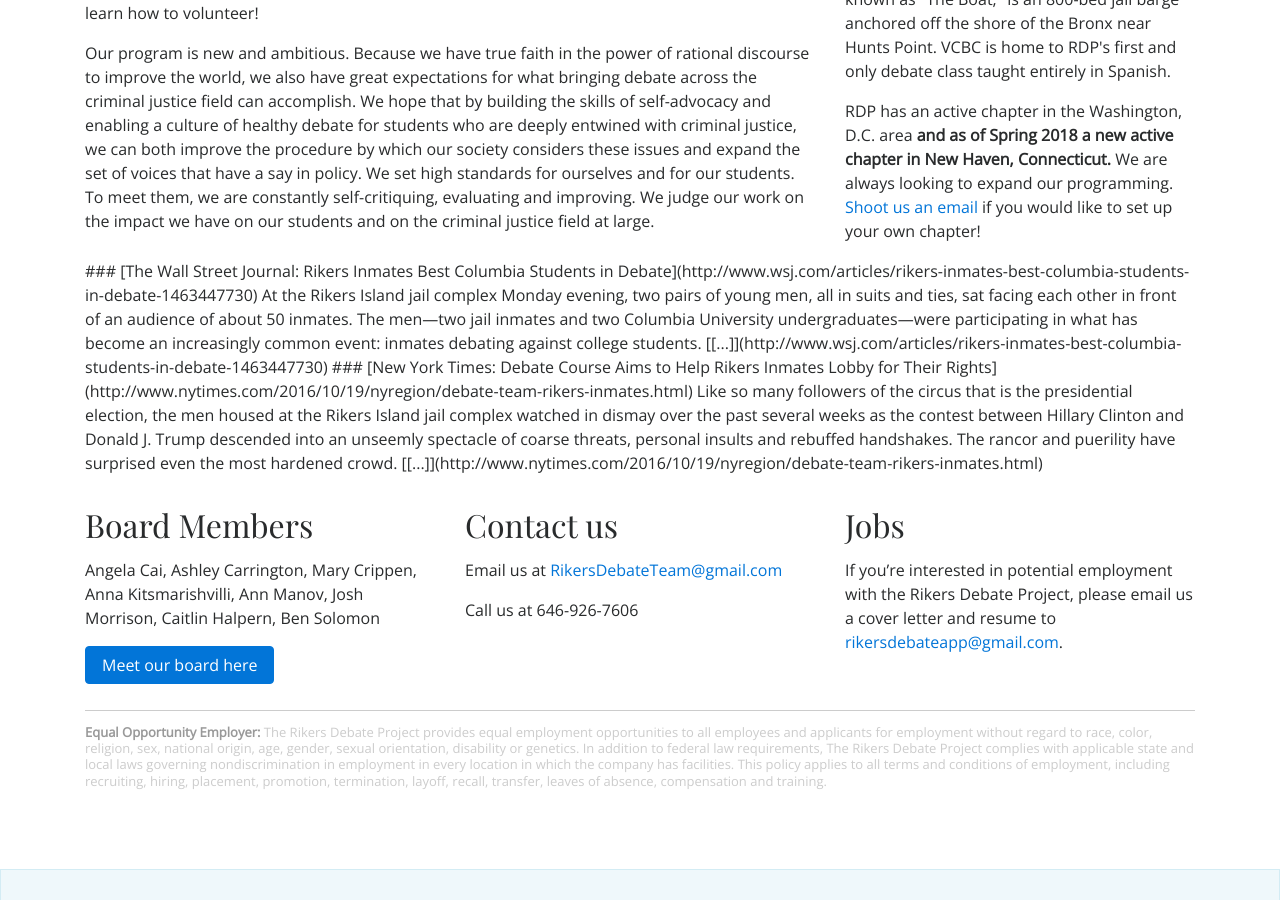
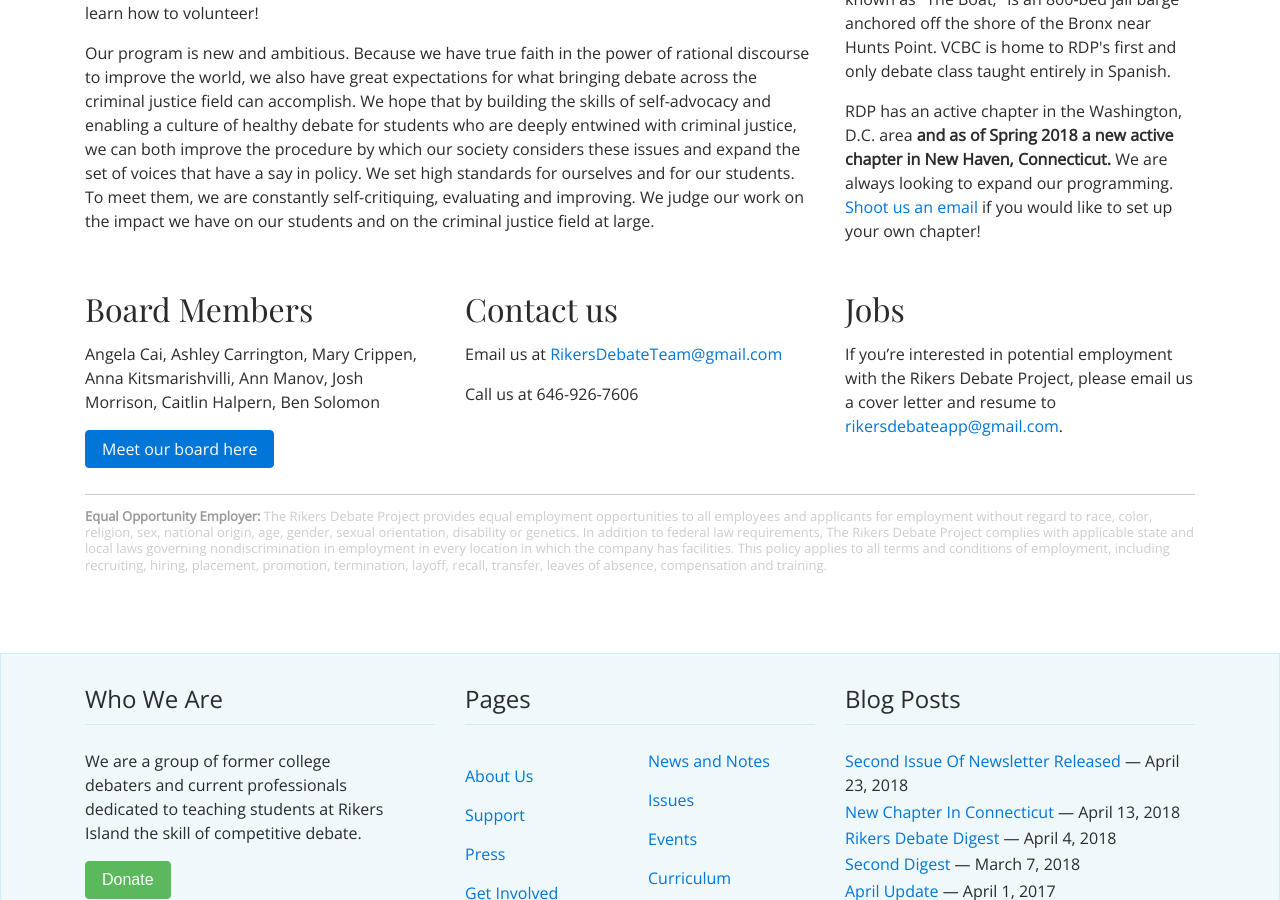
Before and after one commit to rikersdebateteam/rikers-debate-project, a Jekyll site: the page built from index.html, in a window 1280 px wide and 900 px high, scrolled down 1869 px. Built offline with Jekyll 4.4.1, drawn with Linux system fonts in a browser that asks for light colours; nearby versions of some CDN libraries.

Commit message:
Fixed formatting

```diff
--- a/index.html
+++ b/index.html
@@ -109,15 +109,6 @@
       <p> RDP has an active chapter in the Washington, D.C. area <strong>and as of Spring 2018 a new active chapter in New Haven, Connecticut.</strong> We are always looking to expand our programming. <a href="mailto:rikersdebateteam@gmail.com">Shoot us an email</a> if you would like to set up your own chapter! </p>
     </div>
   </div>
-
-### [The Wall Street Journal: Rikers Inmates Best Columbia Students in Debate](http://www.wsj.com/articles/rikers-inmates-best-columbia-students-in-debate-1463447730)
-
-At the Rikers Island jail complex Monday evening, two pairs of young men, all in suits and ties, sat facing each other in front of an audience of about 50 inmates. The men—two jail inmates and two Columbia University undergraduates—were participating in what has become an increasingly common event: inmates debating against college students. [[...]](http://www.wsj.com/articles/rikers-inmates-best-columbia-students-in-debate-1463447730)
-
-
-### [New York Times: Debate Course Aims to Help Rikers Inmates Lobby for Their Rights](http://www.nytimes.com/2016/10/19/nyregion/debate-team-rikers-inmates.html)
-
-Like so many followers of the circus that is the presidential election, the men housed at the Rikers Island jail complex watched in dismay over the past several weeks as the contest between Hillary Clinton and Donald J. Trump descended into an unseemly spectacle of coarse threats, personal insults and rebuffed handshakes. The rancor and puerility have surprised even the most hardened crowd. [[...]](http://www.nytimes.com/2016/10/19/nyregion/debate-team-rikers-inmates.html)
   <div class="row">
     <div class="col-lg-4 col-sm-12">
       <h2>Board Members</h2>
```
